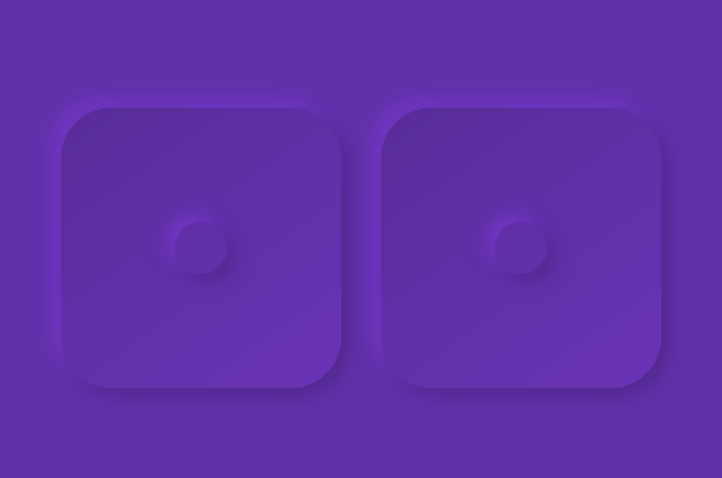
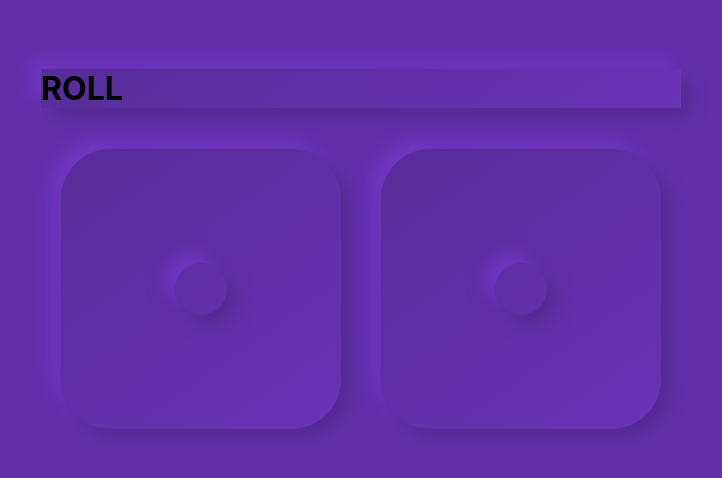
Before and after one commit to thesyaf/squishDie, a React (Create React App) app: page / in a window 1280 px wide. Shown: the part 152-630 px from the top of the page, without its empty margins (279-1001 px from the left). Built offline with nearby package versions, Linux system fonts and the light colour scheme.

Commit message:
add react-device-deteect to check for ios and not use vibrate function

```diff
--- a/package.json
+++ b/package.json
@@ -8,6 +8,7 @@
     "@testing-library/user-event": "^7.2.1",
     "node-sass": "^4.14.1",
     "react": "^16.13.1",
+    "react-device-detect": "^1.13.1",
     "react-dom": "^16.13.1",
     "react-scripts": "3.4.1"
   },
--- a/src/App.js
+++ b/src/App.js
@@ -19,6 +19,7 @@ export default function App() {
 
   return (
     <div className="board">
+      <h1>ROLL</h1>
       <div className="box">
         {/* <Die /> */}
         <DieAlt />
--- a/src/die-alt.js
+++ b/src/die-alt.js
@@ -1,4 +1,5 @@
 import React, { useState, useEffect } from 'react';
+import { isIOS } from 'react-device-detect';
 
 const gimmeDots = (n) => {
   let buttonsArr = [];
@@ -81,8 +82,11 @@ export default function DieAlt(props) {
 
   const roll = (e) => {
     e.stopPropagation();
+    if (!isIOS) {
+      navigator.vibrate();
+    }
     setRollResult(0);
-    setTimeout(() => setRollResult(rnd()), 2000);
+    setTimeout(() => setRollResult(rnd()), 3000);
   };
 
   return (
--- a/src/styles.scss
+++ b/src/styles.scss
@@ -6,6 +6,12 @@ body {
   width: 100vw;
   height: 100vh;
 }
+
+h1 {
+  background: linear-gradient(145deg, #582c99, #6934b6);
+  box-shadow: 9px 9px 18px #532a91, -9px -9px 18px #7138c4;
+}
+
 .box {
   font-family: sans-serif;
   text-align: center;
```
Also changed, not shown: 1 other file (tests, documents, lock files or other folders).
